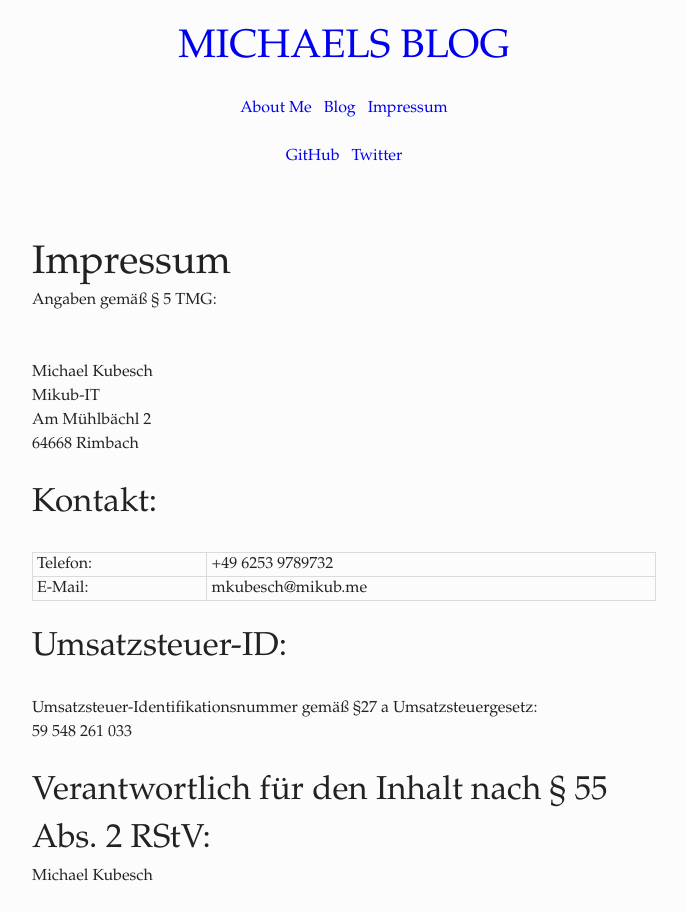
After one commit to M-Kub/myblog, a Django app: template home/templates/home/impressum.html in a window 1280 px wide. The commit adds this page. Shown: the whole page, without its empty margins (296-983 px from the left). Run offline with Django 3.2, Linux system fonts and the light colour scheme; the template is opened without the code that fills it, so the values that code supplies are empty.

Commit message:
Added Impressum

```diff
--- /dev/null
+++ b/home/templates/home/impressum.html
@@ -0,0 +1,46 @@
+{% extends "home/index.html" %}
+
+{% load static %}
+
+{% block title %}Impressum{% endblock title %}
+
+{% block content %}
+
+<body>
+
+    <h1>Impressum</h1>
+    Angaben gemäß § 5 TMG:
+    <p><br>
+        Michael Kubesch<br>
+        Mikub-IT<br>
+        Am Mühlbächl 2<br>
+        64668 Rimbach
+        <br>
+    <h2>Kontakt:</h2>
+    <table>
+        <tbody>
+            <tr>
+                <td>Telefon:</td>
+                <td>+49 6253 9789732</td>
+            </tr>
+            <tr>
+                <td>E-Mail:</td>
+                <td>mkubesch@mikub.me</td>
+            </tr>
+        </tbody>
+    </table>
+
+    <h2>Umsatzsteuer-ID:</h2>
+    <p>
+        Umsatzsteuer-Identifikationsnummer gemäß §27 a Umsatzsteuergesetz:
+        <br>
+
+        59 548 261 033
+    </p>
+
+    <h2>Verantwortlich für den Inhalt nach § 55 Abs. 2 RStV:</h2>
+
+    Michael Kubesch
+    </p>
+</body>
+{% endblock %}
--- a/home/templates/home/index.html
+++ b/home/templates/home/index.html
@@ -18,7 +18,8 @@
         <nav>
             <ul>
         	<li><a href="{% url 'about' %}">About Me</a></li>
-		<li><a href="{% url 'post_list' %}">Blog</a></li>
+            <li><a href="{% url 'post_list' %}">Blog</a></li>
+            <li><a href="{% url 'impressum' %}">Impressum</a>
             </ul>
             <ul>
                 <li><a href="https://github.com/M-Kub">GitHub</a></li>
--- a/home/urls.py
+++ b/home/urls.py
@@ -10,6 +10,8 @@ urlpatterns = [
     path('post/(<int:pk>)/', views.post_detail, name='post_detail'),
     path('post/new', views.post_new, name='post_new'),
     path('post/(<int:pk>)/edit/', views.post_edit, name='post_edit'),
-    path('about/', views.about, name='about')
+    path('about/', views.about, name='about'),
+    path('impressum/', views.impressum, name='impressum')
+
 
 ] + static(settings.MEDIA_URL, document_root=settings.MEDIA_ROOT)
--- a/home/views.py
+++ b/home/views.py
@@ -10,6 +10,9 @@ def home(request):
 
 def about(request):
     return render(request, 'home/about.html')
+
+def impressum(request):
+    return render(request, 'home/impressum.html')
 
 def post_list(request):
     """REQUESTS POSTS"""
--- a/myBlog/settings.py
+++ b/myBlog/settings.py
@@ -22,7 +22,7 @@ def get_secret(setting, secrets=secrets):
 
 ALLOWED_HOSTS = ['212.227.206.87', '2001:8d8:1801:263::', 'mikub.me', 'localhost', '127.0.0.1']
 
-DEBUG = get_secret('DEBUG')
+DEBUG = False
 
 if DEBUG:
     SECRET_KEY = '00n*n10o*z4!v2%rx9_i303tj%jxp0bxll&v#_&uozarlj)+sr'
@@ -137,3 +137,5 @@ STATIC_ROOT = os.path.join(BASE_DIR, 'static/')
 STATIC_URL = '/static/'
 MEDIA_ROOT = os.path.join(BASE_DIR, 'media/')
 MEDIA_URL = '/media/'
+
+print(DEBUG)
```
Also changed, not shown: 1 other file.
